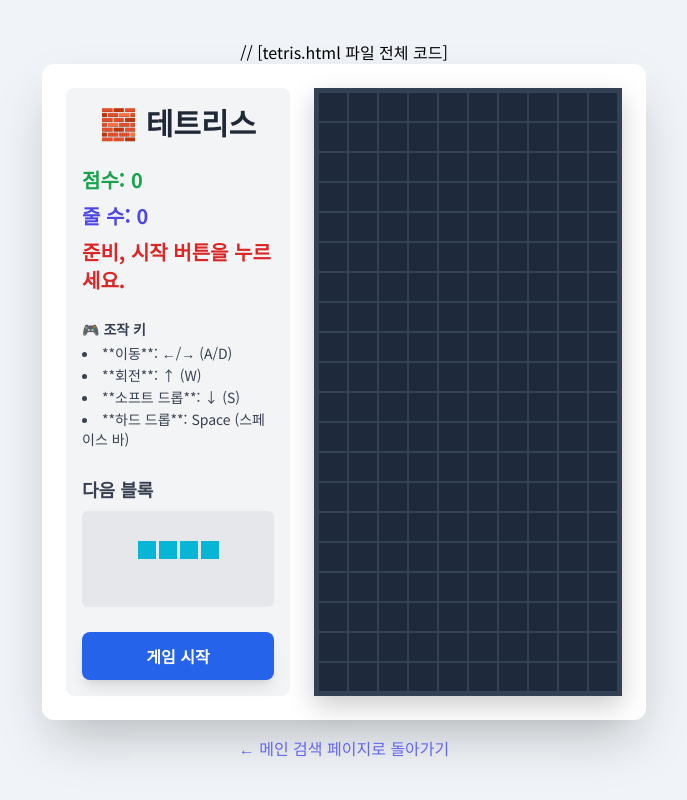
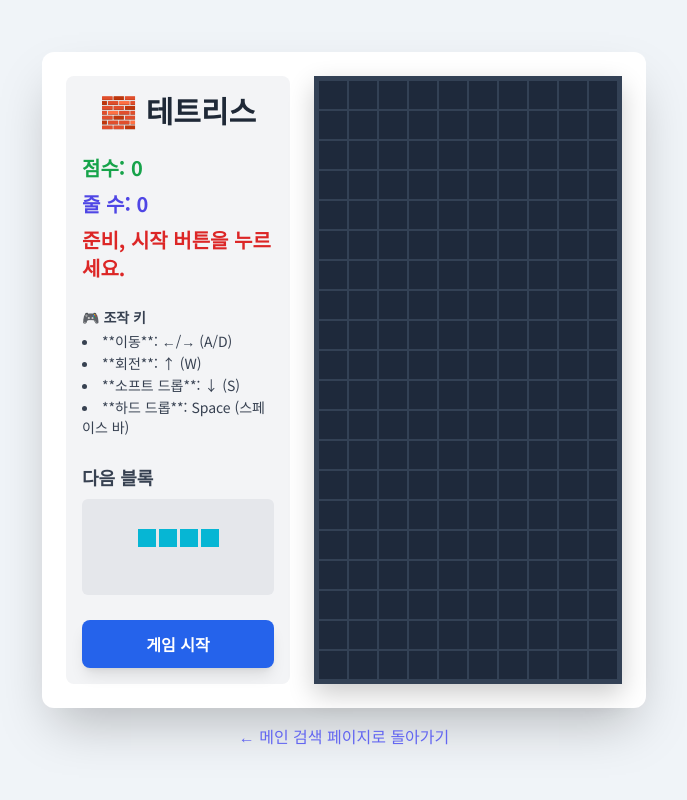
Before and after one commit to Writer-lim/keyword-news-app, a Flask app: page /game/tetris in a window 1280 px wide. Shown: the whole page, without its empty margins (296-983 px from the left). Run offline with Flask 3, Linux system fonts and the light colour scheme; some libraries are stand-ins or nearby versions.

Commit message:
fix: 테트리스 블록 렌더링 및 HTML 상단 주석 노출 문제 최종 해결

```diff
--- a/templates/tetris.html
+++ b/templates/tetris.html
@@ -1,4 +1,3 @@
-// [tetris.html 파일 전체 코드]
 <!DOCTYPE html>
 <html lang="ko">
 <head>
@@ -33,6 +32,7 @@
             border: 1px solid #334155;
             box-sizing: border-box;
             background-color: transparent;
+            transition: background-color 0.05s ease; /* 블록 이동 시 부드럽게 */
         }
 
         /* 블록 색상 정의 (Tailwind palette 사용) */
@@ -43,7 +43,7 @@
         .L { background-color: #f97316; } /* Orange */
         .S { background-color: #22c55e; } /* Green */
         .Z { background-color: #ef4444; } /* Red */
-        .ghost { opacity: 0.3; } /* 고스트 블록 (미리보기) */
+        .transparent { background-color: transparent !important; } /* 투명 */
     </style>
     <link rel="stylesheet" href="https://cdnjs.cloudflare.com/ajax/libs/font-awesome/6.0.0-beta3/css/all.min.css">
 </head>
@@ -107,7 +107,6 @@
         const nextPieceContainer = document.getElementById('next-piece-container');
 
         // --- 블록 정의 (Tetrominoes) ---
-        // 각 배열은 4x4 그리드에서 블록의 모양을 나타냅니다.
         const TETROMINOES = [
             { shape: [[0, 0, 0, 0], [1, 1, 1, 1], [0, 0, 0, 0], [0, 0, 0, 0]], color: 'I' }, // I
             { shape: [[1, 1], [1, 1]], color: 'O' }, // O
@@ -136,7 +135,6 @@
             isGameOver = false;
             isGameActive = false;
 
-            // UI 초기화
             scoreDisplay.textContent = `점수: 0`;
             linesDisplay.textContent = `줄 수: 0`;
             statusElement.textContent = `준비, 시작 버튼을 누르세요.`;
@@ -145,14 +143,13 @@
             nextPieceContainer.innerHTML = '';
 
             renderBoard();
-            newPiece(true); // 첫 블록과 다음 블록 준비 (true: 강제 생성)
+            newPiece(true);
         }
 
-        // 보드 DOM 요소 생성 및 스타일 설정
         function renderBoard() {
             boardElement.style.gridTemplateColumns = `repeat(${COLS}, ${CELL_SIZE}px)`;
-            boardElement.style.width = `${COLS * CELL_SIZE + 8}px`; // 보드 너비 고정 (4px border 포함)
-            boardElement.style.height = `${ROWS * CELL_SIZE + 8}px`; // 보드 높이 고정 (4px border 포함)
+            boardElement.style.width = `${COLS * CELL_SIZE + 8}px`;
+            boardElement.style.height = `${ROWS * CELL_SIZE + 8}px`;
             boardElement.innerHTML = '';
 
             for (let r = 0; r < ROWS; r++) {
@@ -168,37 +165,30 @@
 
         // --- 핵심 로직 ---
 
-        // 새로운 블록 생성
         function newPiece(isInitial = false) {
-            // 다음 블록을 현재 블록으로 사용하거나, 무작위 블록 생성
             if (!nextPiece || isInitial) {
                 const randomIndex = Math.floor(Math.random() * TETROMINOES.length);
                 nextPiece = JSON.parse(JSON.stringify(TETROMINOES[randomIndex]));
             }
             currentPiece = nextPiece;
 
-            // 다음 블록 미리보기 설정
             const nextRandomIndex = Math.floor(Math.random() * TETROMINOES.length);
             nextPiece = JSON.parse(JSON.stringify(TETROMINOES[nextRandomIndex]));
             renderNextPiece();
 
-            // 블록 초기 위치 수정: 화면 밖 (row = -1 혹은 -2)에서 시작하도록 수정
             const dim = currentPiece.shape.length;
-            let initialRow = -2;
-            // O 블록 같은 2x2 블록은 -2에서 시작하면 보드에 닿지 않을 수 있으므로 조정
-            if (dim === 2) initialRow = 0;
+            let initialRow = -2; // 대부분의 블록은 화면 밖 -2에서 시작
+            if (dim === 2) initialRow = 0; // O 블록 같은 2x2 블록은 0에서 시작
 
             currentPiece.row = initialRow;
             currentPiece.col = Math.floor(COLS / 2) - Math.floor(dim / 2);
 
-            // 시작하자마자 충돌하면 게임 오버 (첫 블록 이후에만 검사)
             if (!isInitial && checkCollision(0, 0, currentPiece.shape)) {
                 gameOver();
                 return;
             }
         }
 
-        // 블록이 이동/회전할 수 있는지 확인 (충돌 검사)
         function checkCollision(rOffset, cOffset, shape) {
             const pieceRow = currentPiece.row + rOffset;
             const pieceCol = currentPiece.col + cOffset;
@@ -210,55 +200,38 @@
                         const targetRow = pieceRow + r;
                         const targetCol = pieceCol + c;
 
-                        // 1. 좌우 벽과 충돌하는 경우
-                        if (targetCol < 0 || targetCol >= COLS) {
-                            return true;
-                        }
-                        // 2. 바닥과 충돌하는 경우
-                        if (targetRow >= ROWS) {
+                        if (targetCol < 0 || targetCol >= COLS || targetRow >= ROWS) {
                             return true;
                         }
 
-                        // 3. 이미 쌓인 블록과 충돌하는 경우
-                        // targetRow가 화면 내부(0 <= r < ROWS)일 때만 grid 검사
-                        if (targetRow >= 0) {
-                             if (grid[targetRow][targetCol] !== 0) {
-                                return true;
-                            }
+                        // 화면 내부에 있는 셀만 이미 고정된 블록과 충돌하는지 확인
+                        if (targetRow >= 0 && targetRow < ROWS && grid[targetRow][targetCol] !== 0) {
+                            return true;
                         }
-                        // targetRow < 0 인 경우는 충돌 검사를 무시하고 통과시킴 (수정된 부분)
                     }
                 }
             }
             return false;
         }
 
-        // 블록을 움직이는 함수
         function movePiece(rChange, cChange) {
             if (!isGameActive) return;
 
-            // 이동 가능한지 확인
             if (!checkCollision(rChange, cChange, currentPiece.shape)) {
-                // 기존 위치의 블록을 지우고
-                draw(true);
-                // 새 위치로 업데이트
+                draw(true); // 기존 위치의 블록을 지우고
                 currentPiece.row += rChange;
                 currentPiece.col += cChange;
-                // 새 위치에 그림
-                draw();
+                draw(); // 새 위치에 그림
                 return true;
             } else if (rChange === 1) {
-                // 아래로 이동하려다 충돌하면 블록을 고정시킴
-                lockPiece();
+                lockPiece(); // 아래로 이동하려다 충돌하면 고정
             }
             return false;
         }
 
-        // 블록 회전
         function rotatePiece() {
             if (!isGameActive) return;
 
-            // 4x4 행렬 회전 (시계 방향)
             const dim = currentPiece.shape.length;
             let newShape = Array(dim).fill(0).map(() => Array(dim).fill(0));
 
@@ -268,15 +241,13 @@
                 }
             }
 
-            // 회전 후 충돌 검사 (벽차기 kick 로직은 일단 생략)
             if (!checkCollision(0, 0, newShape)) {
-                draw(true); // 기존 블록 지우기
+                draw(true);
                 currentPiece.shape = newShape;
-                draw(); // 회전된 블록 그리기
+                draw();
             }
         }
 
-        // 블록을 격자에 고정하고, 줄 제거 및 새 블록 생성
         function lockPiece() {
             const shape = currentPiece.shape;
             const dim = shape.length;
@@ -287,8 +258,7 @@
                         const targetRow = currentPiece.row + r;
                         const targetCol = currentPiece.col + c;
 
-                        // 화면 위로 넘어간 블록도 고정하지 않고 무시 (게임 오버는 newPiece에서 처리)
-                        if (targetRow >= 0) {
+                        if (targetRow >= 0) { // 화면 안에 있는 블록만 격자에 고정
                             grid[targetRow][targetCol] = currentPiece.color;
                         }
                     }
@@ -299,22 +269,19 @@
             newPiece();
         }
 
-        // 완성된 줄 제거
         function clearLines() {
             let lines = 0;
 
             for (let r = ROWS - 1; r >= 0; r--) {
                 if (grid[r].every(cell => cell !== 0)) {
-                    // 줄 제거: 해당 줄을 제거하고 위에 있는 모든 줄을 한 칸씩 내림
                     grid.splice(r, 1);
                     grid.unshift(Array(COLS).fill(0));
                     lines++;
-                    r++; // 줄이 내려왔으므로 현재 줄을 다시 검사해야 함
+                    r++;
                 }
             }
 
             if (lines > 0) {
-                // 점수 계산 (테트리스 고전 점수 공식 사용)
                 score += [0, 40, 100, 300, 1200][lines];
                 linesCleared += lines;
                 scoreDisplay.textContent = `점수: ${score}`;
@@ -322,12 +289,12 @@
             }
         }
 
-        // 블록을 그리거나 지우는 함수
+        // 블록을 그리거나 지우는 함수 (수정: 클래스와 style.backgroundColor 병행)
         function draw(erase = false) {
             const shape = currentPiece.shape;
             const dim = shape.length;
-            const color = erase ? 'transparent' : currentPiece.color;
-            const classToRemove = erase ? currentPiece.color : '';
+            const colorClass = currentPiece.color;
+            const colorValue = erase ? '' : getComputedStyle(document.documentElement).getPropertyValue('--tw-color-' + colorClass) || colorClass;
 
             for (let r = 0; r < dim; r++) {
                 for (let c = 0; c < dim; c++) {
@@ -335,24 +302,25 @@
                         const targetRow = currentPiece.row + r;
                         const targetCol = currentPiece.col + c;
 
-                        // 화면 안에 있는 셀만 그리기/지우기
                         if (targetRow >= 0 && targetRow < ROWS && targetCol >= 0 && targetCol < COLS) {
                             const cellElement = boardElement.querySelector(`[data-row="${targetRow}"][data-col="${targetCol}"]`);
                             if (cellElement) {
-                                // 기존 클래스 제거
+                                // 기존 색상 클래스 모두 제거 (안전성 확보)
+                                TETROMINOES.forEach(t => cellElement.classList.remove(t.color));
+
                                 if (erase) {
-                                    cellElement.classList.remove(classToRemove);
+                                    // 지우기: 배경색 초기화 (CSS로 설정된 #1e293b 배경색이 나타남)
+                                    cellElement.style.backgroundColor = '';
                                 } else {
-                                    cellElement.classList.add(color);
+                                    // 그리기: 해당 블록의 색상 클래스 추가
+                                    cellElement.classList.add(colorClass);
                                 }
-                                cellElement.style.backgroundColor = erase ? '' : color; // 클래스만으로 색상 처리
                             }
                         }
                     }
                 }
             }
 
-            // 고정된 블록 상태도 함께 업데이트하여 현재 블록이 지워진 후 보이게 함
             updateBoardDisplay();
         }
 
@@ -362,28 +330,25 @@
                 for (let c = 0; c < COLS; c++) {
                     const cellElement = boardElement.querySelector(`[data-row="${r}"][data-col="${c}"]`);
                     if (cellElement) {
-                        // 기존 색상 클래스 모두 제거
+                        // 모든 색상 클래스 제거
                         TETROMINOES.forEach(t => cellElement.classList.remove(t.color));
-                        cellElement.classList.remove('ghost');
-                        cellElement.style.backgroundColor = '';
 
                         const colorName = grid[r][c];
                         if (colorName !== 0) {
                             cellElement.classList.add(colorName);
                         } else {
-                             cellElement.style.backgroundColor = ''; // 배경색 투명으로
+                            // 셀이 비어 있으면 배경색 초기화 (CSS 배경색인 #1e293b가 보이도록)
+                             cellElement.style.backgroundColor = '';
                         }
                     }
                 }
             }
         }
 
-        // 다음 블록 미리보기를 렌더링
         function renderNextPiece() {
             nextPieceContainer.innerHTML = '';
             const dim = nextPiece.shape.length;
 
-            // 4x4 미리보기 그리드 생성
             const nextGrid = document.createElement('div');
             nextGrid.style.display = 'grid';
             nextGrid.style.gridTemplateColumns = `repeat(${dim}, 20px)`;
@@ -413,7 +378,6 @@
 
         function startGame() {
             if (isGameActive || isGameOver) {
-                // 이미 실행 중이거나 끝났다면 리셋 후 시작
                 initializeGame();
             }
 
@@ -421,8 +385,8 @@
             statusElement.textContent = "게임 진행 중...";
             startButton.textContent = "재시작";
 
-            // 초기 블록 바로 시작
-            gameTick();
+            // 초기 블록을 즉시 그리기
+            draw();
             // 게임 루프 시작
             gameLoop = setInterval(gameTick, DROP_INTERVAL);
         }
@@ -430,7 +394,6 @@
         function gameTick() {
             // 한 칸 아래로 이동
             if (!movePiece(1, 0)) {
-                // 이동 실패 시 (충돌)
                 // lockPiece는 movePiece 안에서 처리됨
             }
         }
@@ -442,7 +405,6 @@
             statusElement.textContent = "게임 오버! 💀";
             startButton.textContent = "다시 시작";
 
-            // 게임 오버 시 현재 블록을 지움
             draw(true);
 
             console.log("Game Over. Final Score:", score);
@@ -452,48 +414,43 @@
         function handleKeyDown(e) {
             if (!isGameActive) return;
 
-            e.preventDefault(); // 기본 스크롤 동작 방지
+            e.preventDefault();
 
             switch (e.key) {
                 case 'ArrowLeft':
                 case 'a':
-                    movePiece(0, -1); // 왼쪽
+                    movePiece(0, -1);
                     break;
                 case 'ArrowRight':
                 case 'd':
-                    movePiece(0, 1); // 오른쪽
+                    movePiece(0, 1);
                     break;
                 case 'ArrowDown':
                 case 's':
-                    // soft drop (한 칸만 내리고 점수 보너스 없음)
                     movePiece(1, 0);
                     break;
                 case 'ArrowUp':
                 case 'w':
-                    rotatePiece(); // 회전
+                    rotatePiece();
                     break;
-                case ' ': // 스페이스 바 (Hard Drop)
+                case ' ':
                     hardDrop();
                     break;
             }
         }
 
-        // 하드 드롭 (바닥까지 한번에)
         function hardDrop() {
             if (!isGameActive) return;
 
             let dropDistance = 0;
-            // 충돌할 때까지 계속 아래로 이동 시도
+
             while (!checkCollision(dropDistance + 1, 0, currentPiece.shape)) {
                 dropDistance++;
             }
 
-            // 최종 위치로 이동 및 고정
-            // 이 시점에서 블록은 화면에 그려져 있지 않을 수 있으므로 draw를 먼저 호출하여 지울 필요 없음
             currentPiece.row += dropDistance;
             lockPiece();
 
-            // 타이머 초기화 (다음 틱을 기다리지 않고 바로 다음 블록 시작)
             clearInterval(gameLoop);
             gameLoop = setInterval(gameTick, DROP_INTERVAL);
         }
@@ -501,7 +458,6 @@
         // --- 초기화 및 이벤트 연결 ---
         startButton.addEventListener('click', startGame);
 
-        // 페이지 로드 시 초기화
         initializeGame();
     </script>
 </body>
```
